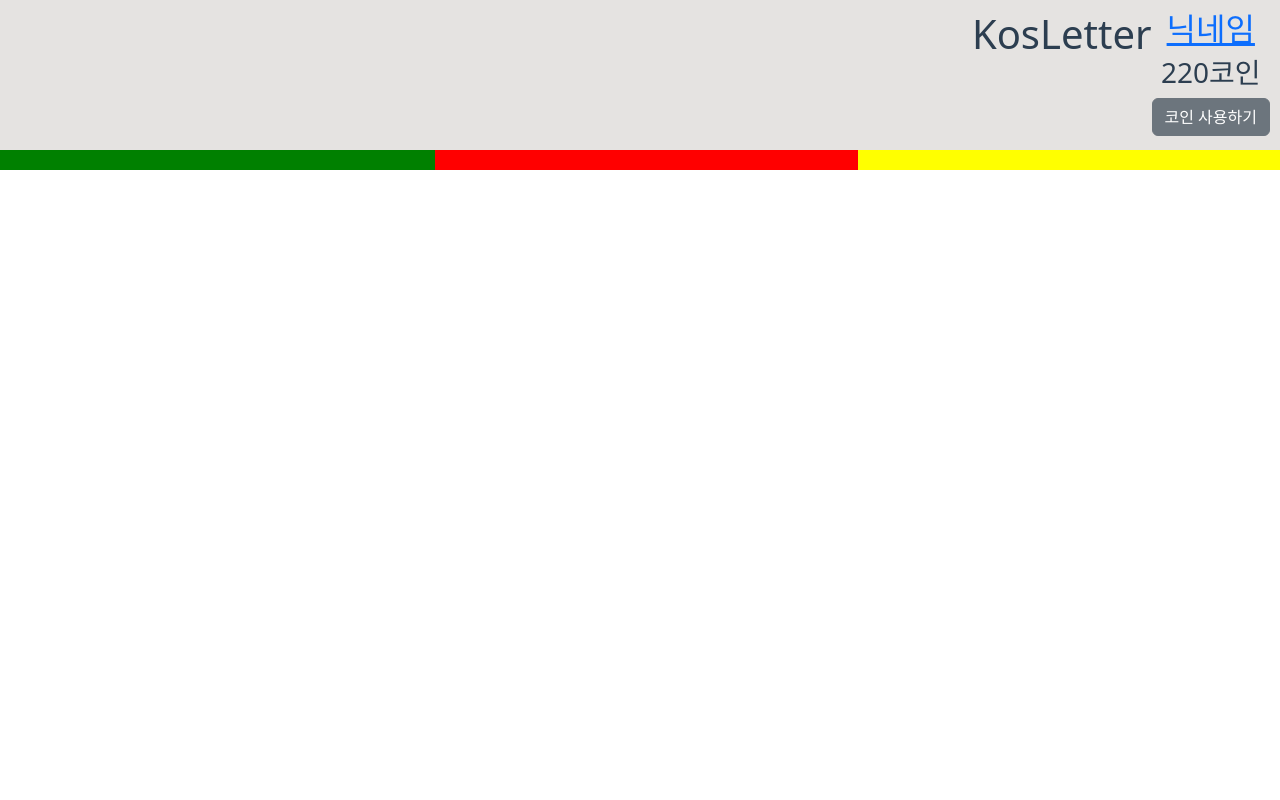
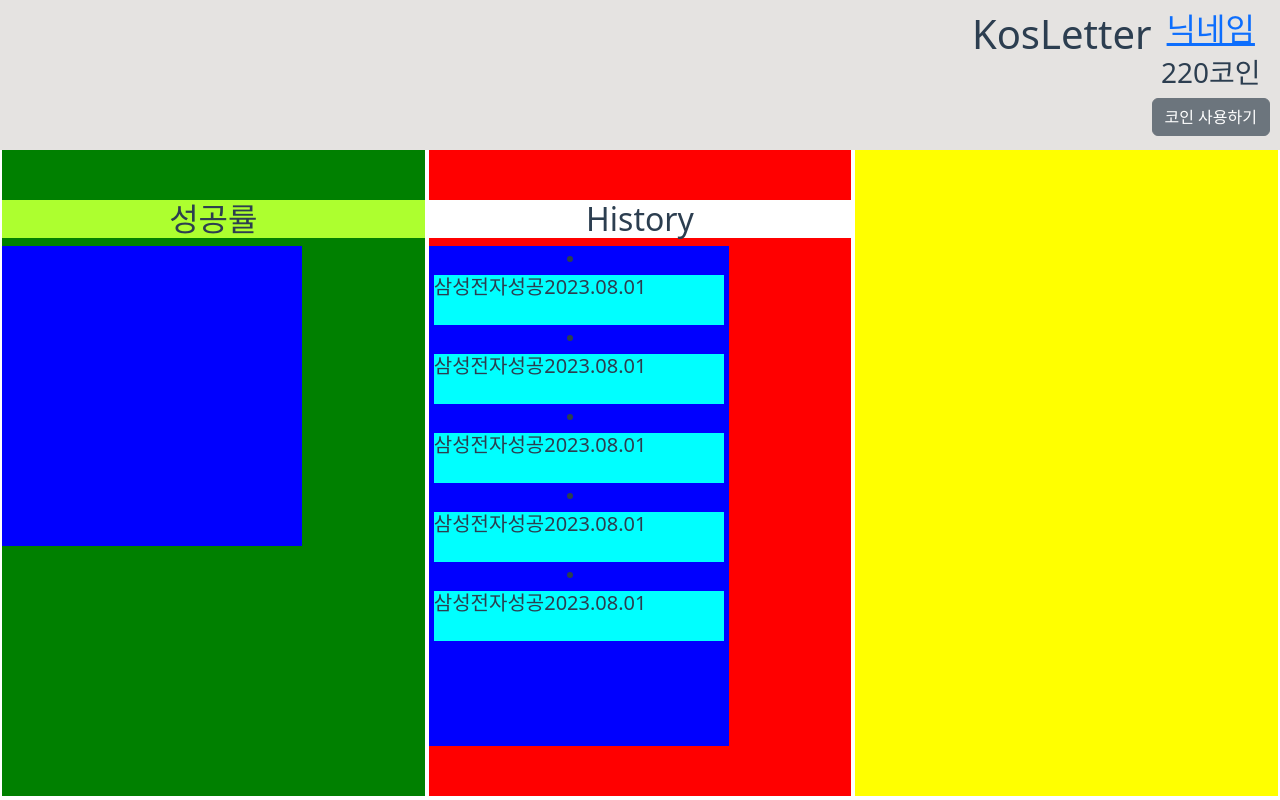
Before and after one commit to 2023KoscomTeam3/hackathon3, a Vue app: page /about in a window 1280 px wide. Built offline with nearby package versions, Linux system fonts and the light colour scheme.

Commit message:
merge hj sh

```diff
--- /dev/null
+++ b/src/components/layout/History.vue
@@ -0,0 +1,62 @@
+<template>
+    <div id="hisContainer">
+        <div id="hisTitle">
+            <h2>History</h2>
+        </div>
+        <div id="hisBox">
+            <li v-for="his in this.history_List" v-bind:key="his.name">
+                <div id="hisTextBox">
+                    <h5>{{his.name}}</h5>
+                    <h5>{{his.result}}</h5>
+                    <h5>{{his.date}}</h5>
+                </div>
+            </li>
+        </div>
+    </div>
+</template>
+
+<script>
+export default {
+    name : "history",
+    data() {
+        return {
+            history_List : [
+                {name: "삼성전자", result: "성공", date:'2023.08.01' },
+                {name: "삼성전자", result: "성공", date:'2023.08.01' },
+                {name: "삼성전자", result: "성공", date:'2023.08.01' },
+                {name: "삼성전자", result: "성공", date:'2023.08.01' },
+                {name: "삼성전자", result: "성공", date:'2023.08.01' },
+            ]
+        };
+    },
+    method : {
+
+    },
+    created() {
+
+    }
+};
+</script>
+
+<style>
+    #hisContainer {
+        padding-top: 50px;
+    }
+    #hisTitle {
+        background-color: white;
+    }
+    #hisBox {
+        height: 500px;
+        width : 300px;
+        background-color: blue;
+        margin-bottom: 50px;
+    }
+    #hisTextBox {
+        height: 50px;
+        margin-top: 5px;
+        margin-left: 5px;
+        margin-right: 5px;
+        background-color: aqua;
+        display: flex;
+    }
+</style>
--- /dev/null
+++ b/src/components/layout/SuccessRate.vue
@@ -0,0 +1,39 @@
+<template>
+    <div id="sucContainer">
+        <div id="sucTitle">
+            <h2>성공률</h2>
+        </div>
+        <div id="sucRateBox">
+
+        </div>
+    </div>
+</template>
+
+<script>
+export default {
+    name : "successRate",
+    method : {
+
+    },
+    created() {
+
+    }
+};
+</script>
+
+<style>
+    #sucContainer {
+        padding-top: 50px;
+    }
+    #sucTitle {
+        background-color: greenyellow;
+    }
+    #sucRateBox {
+        display: flex;
+        align-content: center;
+        height: 300px;
+        width : 300px;
+        background-color: blue;
+        margin-bottom: 50px;
+    }
+</style>
--- a/src/router.js
+++ b/src/router.js
@@ -2,6 +2,7 @@ import Vue from "vue";
 import VueRouter from "vue-router"
 import Home from './views/Home';
 import About from './views/About';
+import Login from './views/LoginPage';
 
 Vue.use(VueRouter);
 
@@ -15,6 +16,10 @@ const router = new VueRouter({
         {
             path:'/about',
             component: About
+        },
+        {
+            path:'/login',
+            component: Login
         }
     ]
 });
--- a/src/views/About.vue
+++ b/src/views/About.vue
@@ -3,10 +3,10 @@
         <Header />
         <div id="containerAbout">
             <div id="sec1">
-
+                <SuccessRate />
             </div>
             <div id="sec2">
-
+                <History />
             </div>
             <div id="sec3">
 
@@ -18,11 +18,15 @@
 
 <script>
 import Header from '../components/layout/Header.vue'
+import SuccessRate from '../components/layout/SuccessRate.vue'
+import History from '../components/layout/History.vue'
 
 export default {
-    name : 'Home',
+    name : 'About',
     components: {
         Header,
+        SuccessRate,
+        History
     },
     data() {
         return {
@@ -57,17 +61,13 @@ export default {
     flex-direction: row;
     justify-content: space-around;
     align-items: stretch;
-    flex: 1;
 }
 #sec1 {
     width: 33%;
     background-color : green;
-    flex : 1
 }
 #sec2 {
     width: 33%;
-    float: right;
-    padding : 10px;
     background-color: red;
 }
 #sec3 {
```
Also changed, not shown: src/views/Home.vue (+1 -6 lines).
